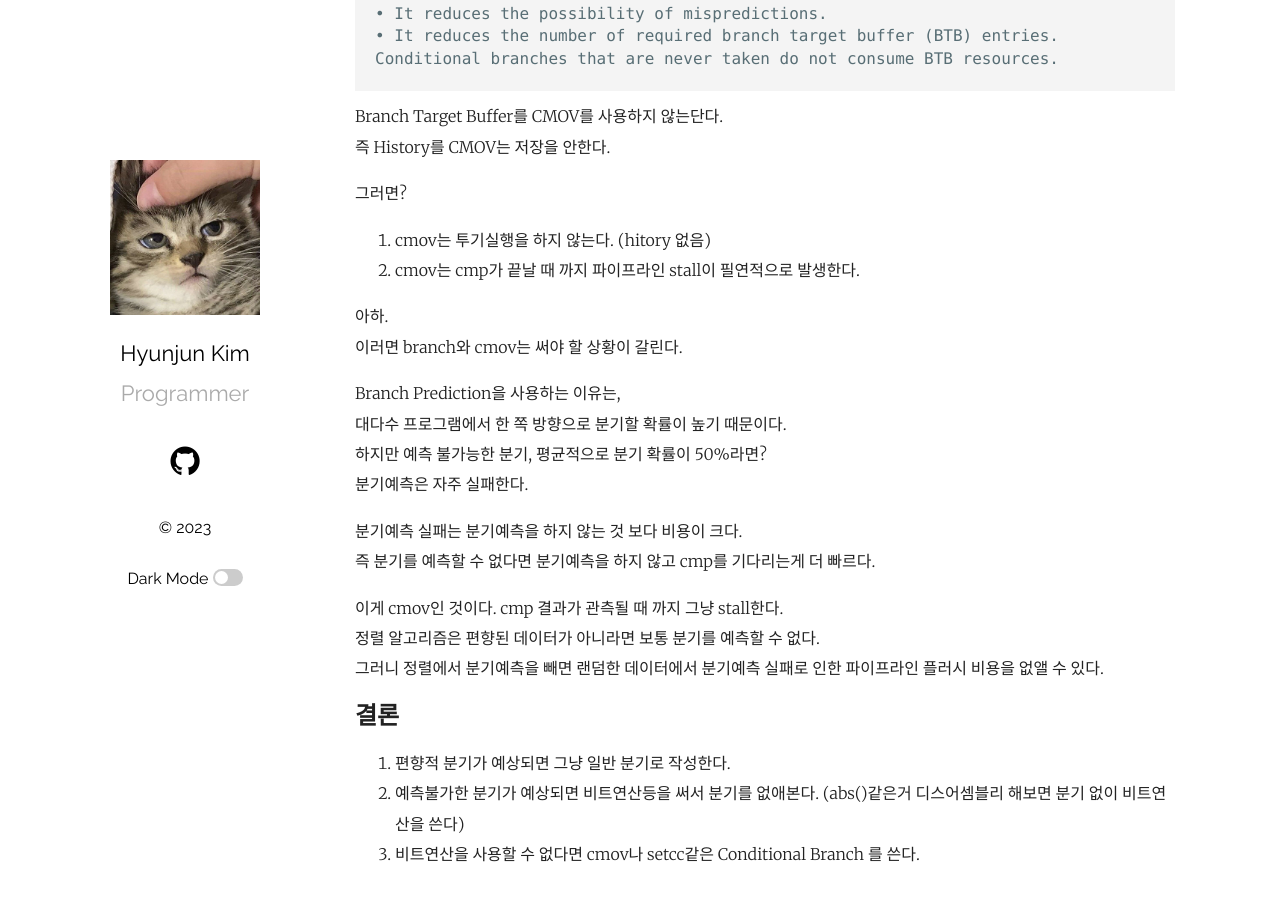
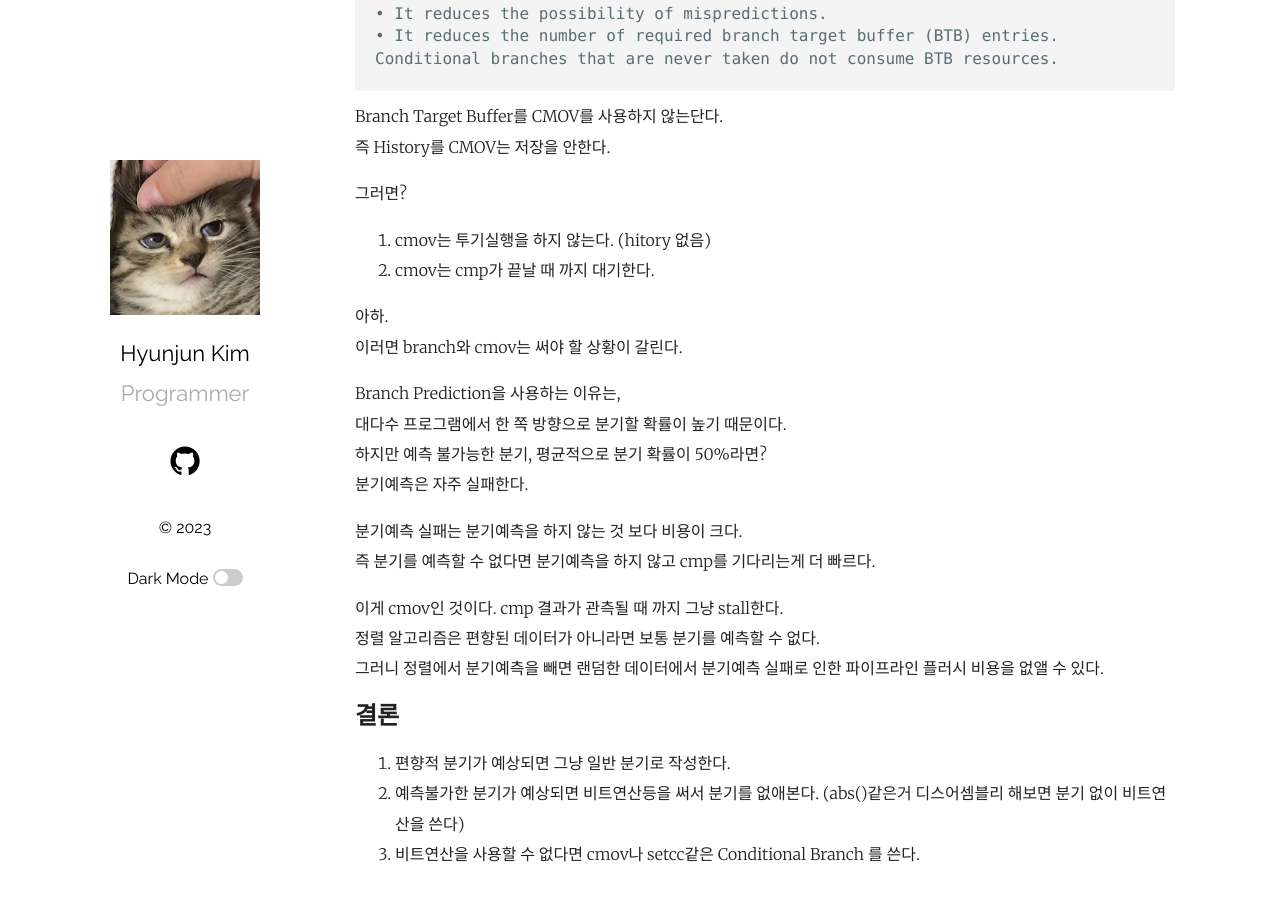
Before and after one commit to Ria9993/Ria9993.github.io, a Jekyll site: the page built from _posts/2023-05-15-cmov.md, in a window 1280 px wide and 900 px high, scrolled down 561 px. Built offline with Jekyll 4.4.1, drawn with Linux system fonts in a browser that asks for light colours; comment, search, counter and statistics services are not loaded.

Commit message:
Update 2023-05-15-cmov.md

```diff
--- a/_posts/2023-05-15-cmov.md
+++ b/_posts/2023-05-15-cmov.md
@@ -31,7 +31,7 @@ Branch Target Buffer를 CMOV를 사용하지 않는단다.
 
 그러면?
 1. cmov는 투기실행을 하지 않는다. (hitory 없음)
-2. cmov는 cmp가 끝날 때 까지 파이프라인 stall이 필연적으로 발생한다.
+2. cmov는 cmp가 끝날 때 까지 대기한다.
 
 아하.
 이러면 branch와 cmov는 써야 할 상황이 갈린다.
```
